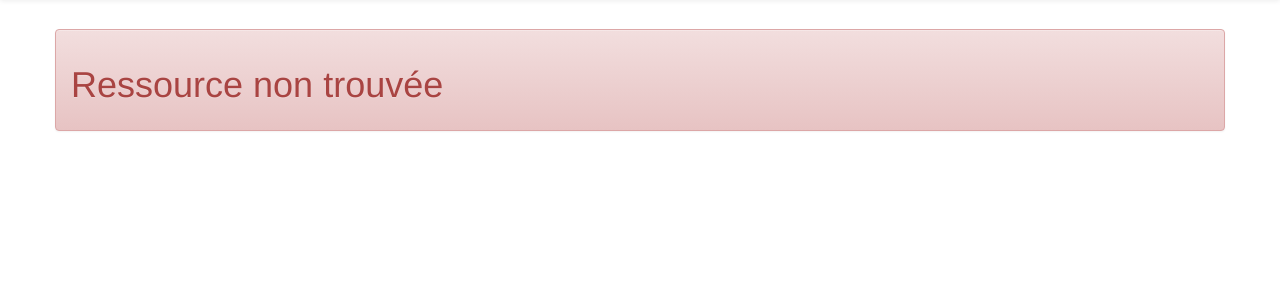
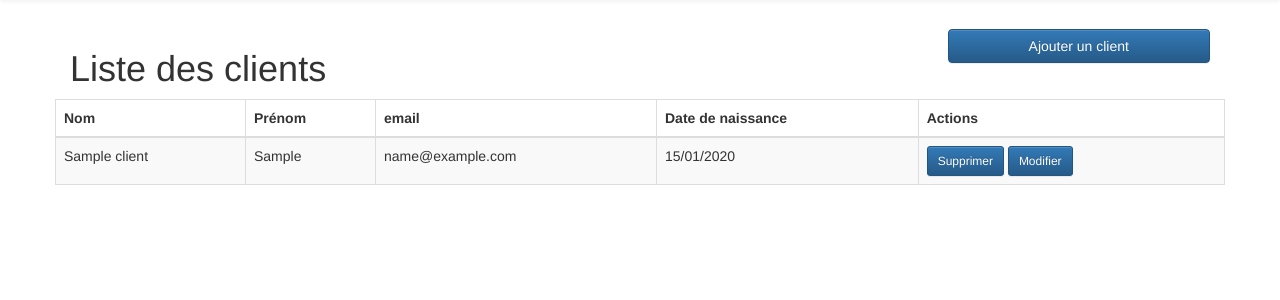
Before and after one commit to Antoine87/site-ecommerce, a PHP site: page /client in a window 1280 px wide. Shown: the part 51-351 px from the top of the page. Run offline with PHP 8.4, Linux system fonts and the light colour scheme; tables that the repository leaves empty hold one stand-in row (values such as "Sample post"); some libraries are stand-ins or nearby versions.

Commit message:
CRUD sur clients (sans adresse ni téléphone)

```diff
--- /dev/null
+++ b/src/controllers/client.php
@@ -0,0 +1,132 @@
+<?php
+
+$connexion = getPDO();
+
+$action = filter_input(INPUT_GET,'action');
+$idClient = filter_input(INPUT_GET,'idClient', FILTER_VALIDATE_INT);
+
+$errorMessage = "";
+
+if($action == null) {
+    $sql = "SELECT
+              id_client, nom, prenom,
+              email,
+              DATE_FORMAT(date_naissance, '%d/%m/%Y') as date_naissance
+            FROM clients";
+
+    try {
+        $resultSet = $connexion->query($sql);
+        $clients = $resultSet->fetchAll(PDO::FETCH_ASSOC);
+    } catch (\PDOException $e){
+        $errorMessage = $e->getMessage();
+        $clients = [];
+    }
+
+
+    echo renderView('view-clients-list', [
+        'pageTitle' => 'Liste des clients',
+        'clients'   => $clients,
+        'errorMessage' => $errorMessage
+    ]);
+
+    exit;
+}
+
+if($action == 'delete') {
+    $sql = "DELETE FROM clients WHERE id_client=?";
+
+    try {
+        $statement = $connexion->prepare($sql);
+        $statement->execute([$idClient]);
+    } catch (\PDOException $e){
+        $errorMessage = $e->getMessage();
+    }
+
+    header("location:/client");
+}
+
+if($action == 'new'){
+    $formTitle = "Nouveau client";
+}else {
+    $formTitle = "Modification de compte";
+}
+
+if($action == 'new' || $action == 'update') {
+
+    $nom = filter_input(INPUT_POST, 'nom', FILTER_SANITIZE_STRING);
+    $prenom = filter_input(INPUT_POST, 'prenom', FILTER_SANITIZE_STRING);
+    $email = filter_input(INPUT_POST, 'email', FILTER_VALIDATE_EMAIL);
+    $dateNaissance = filter_input(INPUT_POST, 'dateNaissance', FILTER_SANITIZE_STRING);
+    $mdp = filter_input(INPUT_POST, 'mdp', FILTER_SANITIZE_STRING);
+    $isPosted = filter_has_var(INPUT_POST,'submit');
+
+
+    if($isPosted){
+        $idClient = filter_input(INPUT_POST, 'idClient', FILTER_VALIDATE_INT);
+
+        $data = [
+            'nom' => $nom,
+            'prenom' => $prenom,
+            'dateNaissance' => $dateNaissance,
+            'email' => $email
+        ];
+
+        if($action == 'new'){
+            $sql = "INSERT INTO clients
+                    (nom, prenom, email, mot_de_passe, date_naissance)
+                    VALUES
+                    (UPPER(:nom), :prenom, :email, :motDePasse, :dateNaissance)";
+
+            $data['motDePasse'] = $mdp;
+
+        } else {
+            $sql = "UPDATE clients SET
+                        nom = UPPER(:nom),
+                        prenom = :prenom,
+                        email = :email,
+                        date_naissance = :dateNaissance
+                    WHERE id_client=:idClient";
+
+            $data['idClient'] = $idClient;
+        }
+
+        try {
+            $statement = $connexion->prepare($sql);
+            $statement->execute($data);
+            header("location:/client");
+        }catch (\PDOException $e){
+            $errorMessage = $e->getMessage();
+            //die($e->getMessage());
+        }
+
+    } else if($action == 'update'){
+        $sql = "SELECT * FROM clients WHERE id_client=?";
+
+        try {
+            $statement = $connexion->prepare($sql);
+            $statement->execute([$idClient]);
+            $client = $statement->fetch(PDO::FETCH_ASSOC);
+        }catch (\PDOException $e){
+            $errorMessage = $e->getMessage();
+        }
+
+
+        $nom = $client['nom'];
+        $prenom = $client['prenom'];
+        $email = $client['email'];
+        $dateNaissance = $client['date_naissance'];
+    }
+
+    echo renderView('view-client-form', [
+        'pageTitle' => 'Ajout/modification de client',
+        'formTitle' => $formTitle,
+        'nom' => $nom,
+        'prenom' => $prenom,
+        'email' => $email,
+        'dateNaissance' => $dateNaissance,
+        'mdp' => $mdp,
+        'idClient' => $idClient,
+        'action' => $action,
+        'errorMessage' => $errorMessage
+    ]);
+}
--- a/src/views/layout.php
+++ b/src/views/layout.php
@@ -47,7 +47,7 @@
                         <li role="separator" class="divider"></li>
                         <li><a href="#">commentaires</a></li>
                         <li><a href="#">livres</a></li>
-                        <li><a href="#">clients (avec adresse et tel)</a></li>
+                        <li><a href="/client">clients (avec adresse et tel)</a></li>
                         <li><a href="#">commandes</a></li>
                         <li><a href="#">paiements</a></li>
                     </ul>
--- /dev/null
+++ b/src/views/view-clients-list.php
@@ -0,0 +1,46 @@
+<div class="col-md-9">
+    <h1>Liste des clients</h1>
+</div>
+
+
+<div class="col-md-3">
+    <a      class="btn btn-primary btn-block"
+            href="/client?action=new" type="button">
+        Ajouter un client
+    </a>
+</div>
+
+
+<table class="table table-bordered table-striped table-responsive">
+    <thead>
+        <tr>
+            <th>Nom</th>
+            <th>Prénom</th>
+            <th>email</th>
+            <th>Date de naissance</th>
+            <th>Actions</th>
+        </tr>
+    </thead>
+    <tbody>
+        <?php foreach ($clients as $client): ?>
+        <tr>
+            <td><?=$client['nom']?></td>
+            <td><?=$client['prenom']?></td>
+            <td><?=$client['email']?></td>
+            <td><?=$client['date_naissance']?></td>
+            <td>
+                <a class="btn btn-primary btn-sm"
+                        href="/client?action=delete&idClient=<?=$client['id_client']?>"
+                        type="button">
+                    Supprimer
+                </a>
+                <a class="btn btn-primary btn-sm"
+                        href="/client?action=update&idClient=<?=$client['id_client']?>"
+                        type="button">
+                    Modifier
+                </a>
+            </td>
+        </tr>
+        <?php endforeach; ?>
+    </tbody>
+</table>
```
Also changed, not shown: src/views/view-client-form.php (added, +45 -0 lines).
